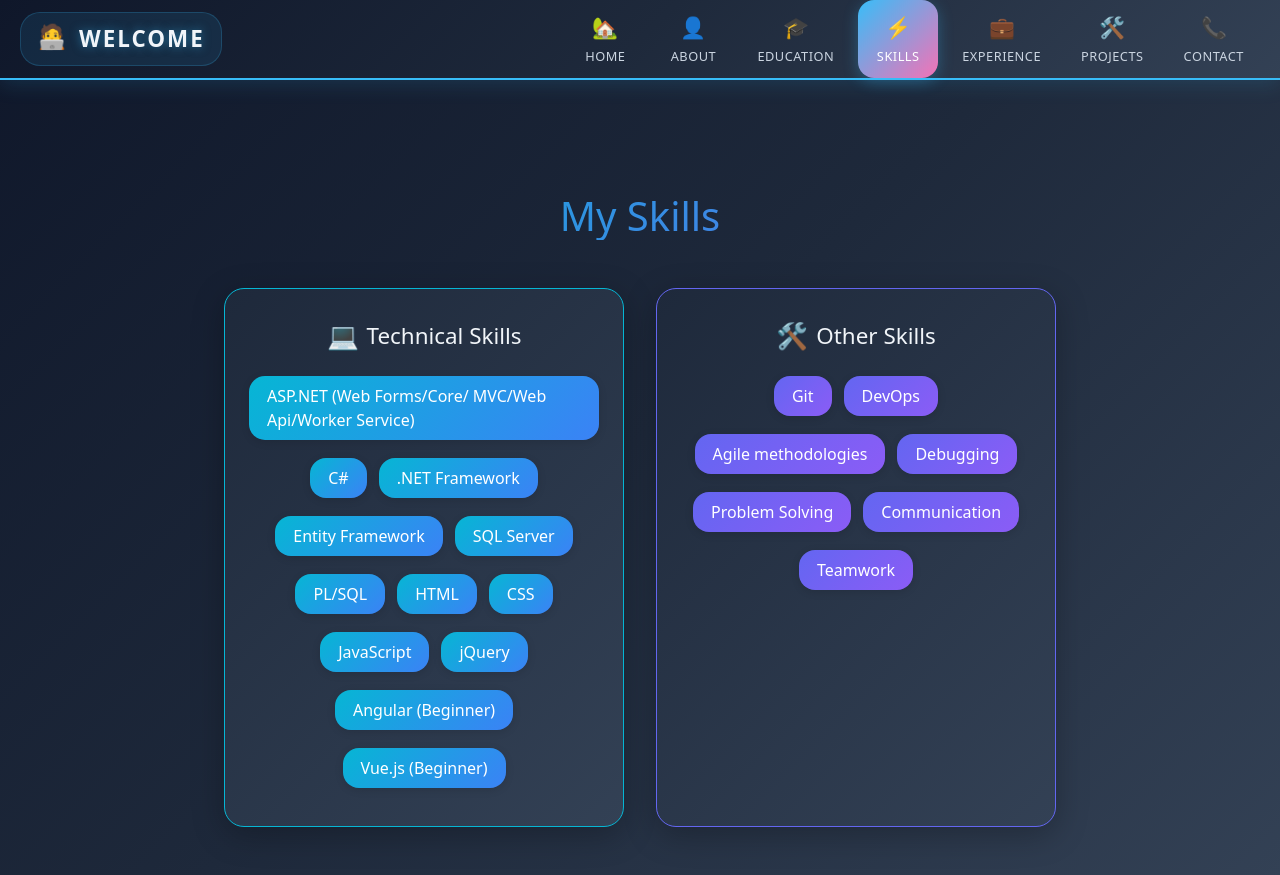
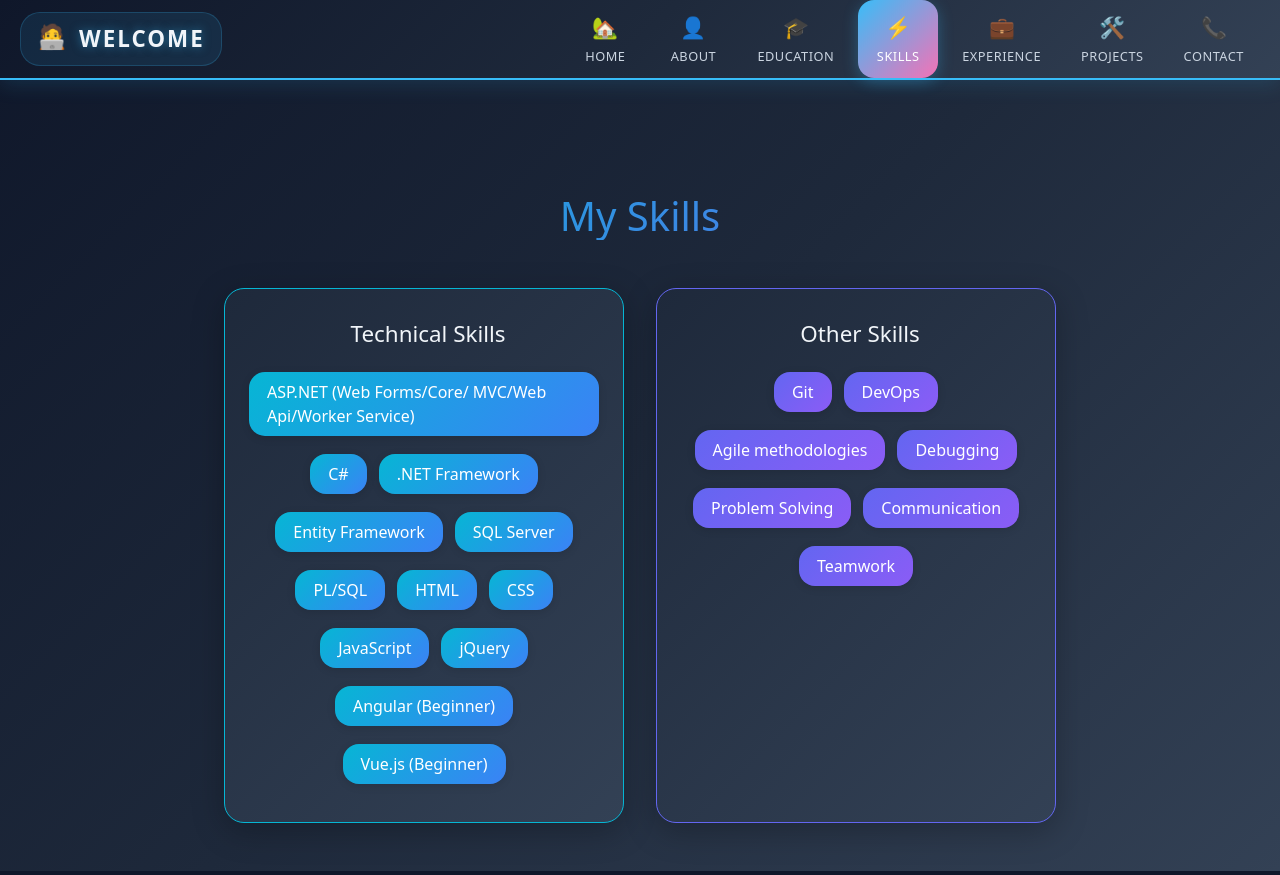
Before and after one commit to ASM-SAYEM/PORTFOLIO, an Angular app: page /skills in a window 1280 px wide. Built offline with nearby package versions, Linux system fonts and the light colour scheme.

Commit message:
Update skills.html

```diff
--- a/src/app/MyComponents/skills/skills.html
+++ b/src/app/MyComponents/skills/skills.html
@@ -2,7 +2,7 @@
   <h1 class="skills-title">My Skills</h1>
   <div class="skills-cards">
     <div class="skills-card technical">
-      <h2><span class="icon">💻</span> Technical Skills</h2>
+      <h2><span class="icon"></span> Technical Skills</h2>
       <div class="skills-list">
         <span class="skill-badge">ASP.NET (Web Forms/Core/ MVC/Web Api/Worker Service)</span>
         <span class="skill-badge">C#</span>
@@ -20,7 +20,7 @@
       </div>
     </div>
     <div class="skills-card other">
-      <h2><span class="icon">🛠️</span> Other Skills</h2>
+      <h2><span class="icon"></span> Other Skills</h2>
       <div class="skills-list">
         <span class="skill-badge">Git</span>
         <span class="skill-badge">DevOps</span>
```
